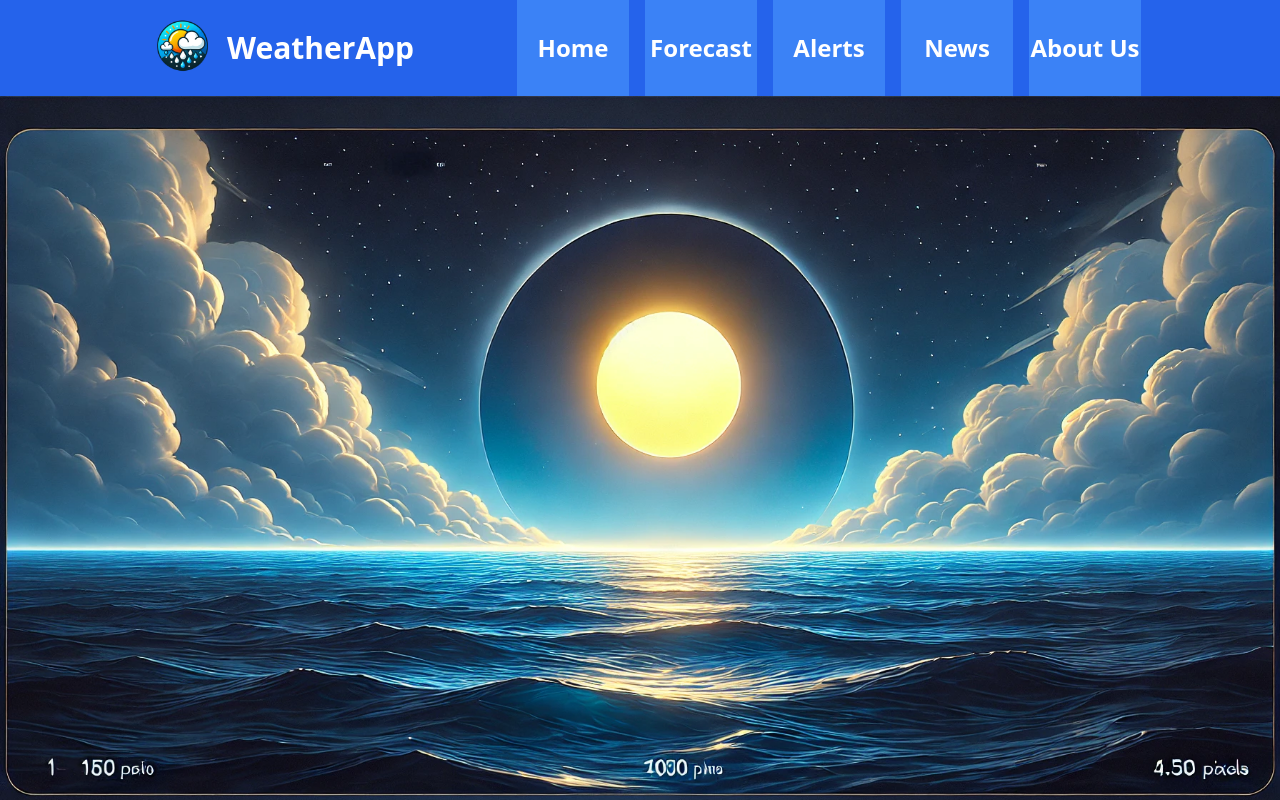
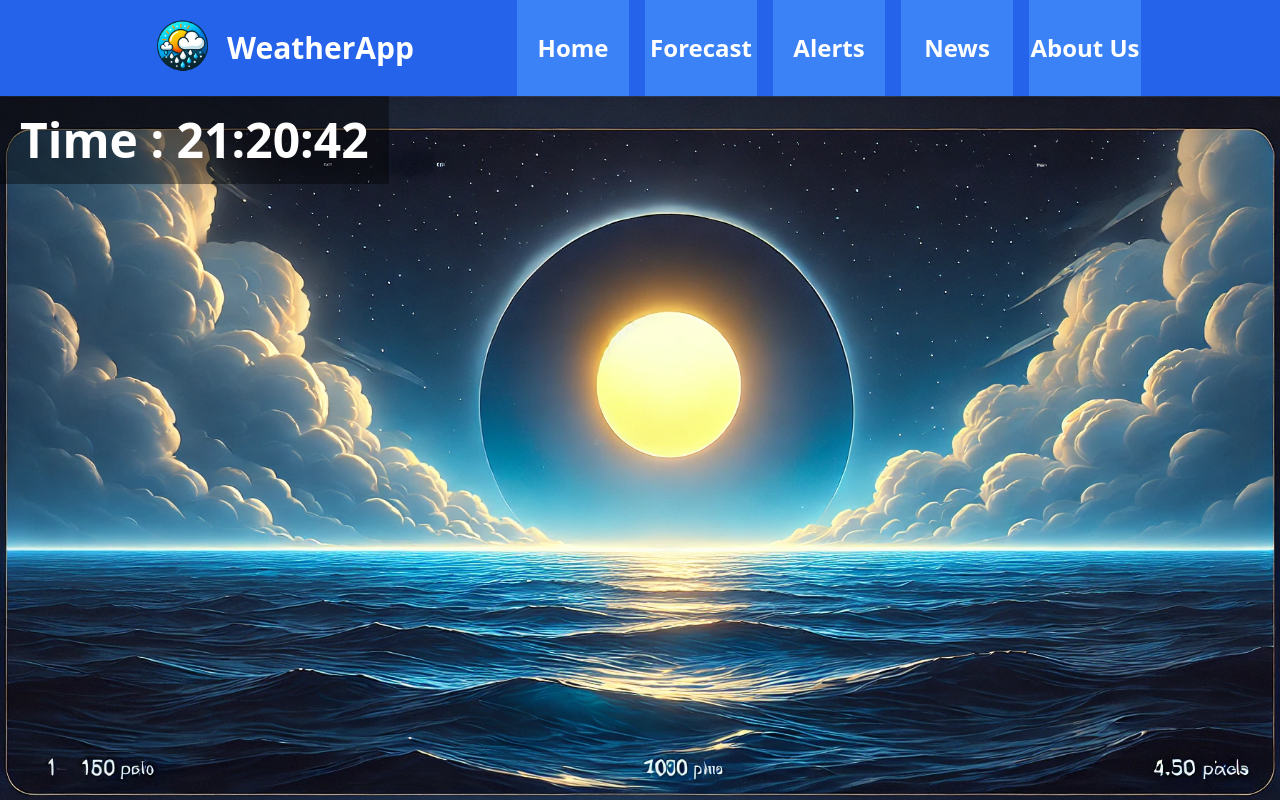
Before and after one commit to pouyanAghajani/Weather, a React (Vite) app: page /Faq in a window 1280 px wide. Shown: the top 800 px of the page. Built offline with nearby package versions, Linux system fonts and the light colour scheme.

Commit message:
fix : add header clock

```diff
--- /dev/null
+++ b/libs/components/clock/clock.tsx
@@ -0,0 +1,34 @@
+import React, { useEffect, useState } from 'react';
+
+interface ClockTime {
+  hours: number;
+  minutes: number;
+  seconds: number;
+}
+
+const Clock: React.FC = () => {
+  const [clock, setClocl] = useState<ClockTime>({
+    hours: new Date().getHours(),
+    minutes: new Date().getMinutes(),
+    seconds: new Date().getSeconds(),
+  });
+  useEffect(() => {
+    setInterval(() => {
+      const now = new Date();
+      setClocl({
+        hours: now.getHours(),
+        minutes: now.getMinutes(),
+        seconds: now.getSeconds(),
+      });
+    }, 1000);
+  });
+  return (
+    <div className="absolute bg-black/40 p-5 text-5xl  font-semibold text-white">
+      Time : {String(clock.hours).padStart(2, '0')}:
+      {String(clock.minutes).padStart(2, '0')}:
+      {String(clock.seconds).padStart(2, '0')}
+    </div>
+  );
+};
+
+export default Clock;
--- /dev/null
+++ b/libs/components/clock/index.ts
@@ -0,0 +1 @@
+export { default } from './clock';
--- a/libs/components/index.ts
+++ b/libs/components/index.ts
@@ -1,5 +1,6 @@
 export { default as Baner } from '../layouts/headerBaner';
 export { default as Card } from './card';
+export { default as Clock } from './clock';
 export { default as Nav } from './nav';
 export { default as SearchBar } from './searchBar';
 export { default as SocialMedia } from './socialMedia';
--- a/libs/layouts/headerBaner/baner.tsx
+++ b/libs/layouts/headerBaner/baner.tsx
@@ -4,10 +4,12 @@ import sea from '@libs/assets/image/sea.png';
 import smsea from '@libs/assets/image/smsea.webp';
 import xlsea from '@libs/assets/image/xlsea.webp';
 import xssea from '@libs/assets/image/xssea.webp';
+import Clock from '@libs/components/clock';
 
 const Baner: React.FC = () => {
   return (
     <>
+      <Clock />
       <img src={sea} alt="Error" className="hidden w-full 2xl:block" />
       <img
         src={xlsea}
--- a/libs/layouts/main/Main.tsx
+++ b/libs/layouts/main/Main.tsx
@@ -14,8 +14,8 @@ const Main: React.FC = () => {
   }, [city]);
 
   return datas ? (
-    <div className=" flex flex-wrap items-center justify-center gap-2 py-10">
-      {datas.map((data, index) => {
+    <div className=" my-10 flex flex-wrap items-center justify-center gap-2">
+      {datas.map(data => {
         return <Card data={data} key={data.id} />;
       })}
     </div>
--- a/libs/pages/home/home.tsx
+++ b/libs/pages/home/home.tsx
@@ -11,8 +11,8 @@ const Home: React.FC = () => {
   }, []);
 
   return (
-    <div className=" flex flex-wrap items-center justify-center gap-2">
-      {datas?.map((data, index) => {
+    <div className=" flex flex-wrap items-center justify-center gap-2 py-10">
+      {datas?.map(data => {
         return <Card data={data} key={data.id} />;
       })}
     </div>
```
